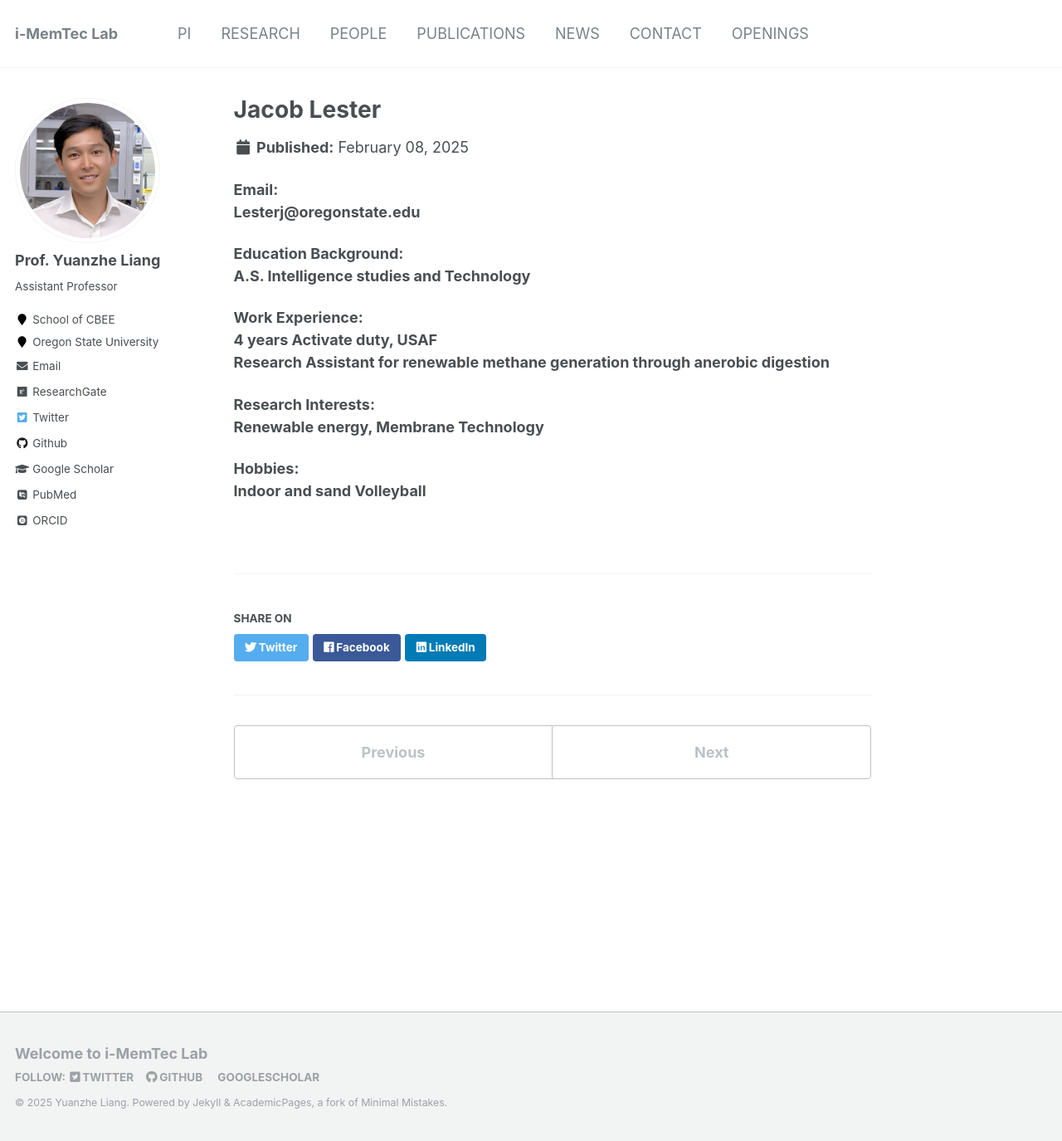
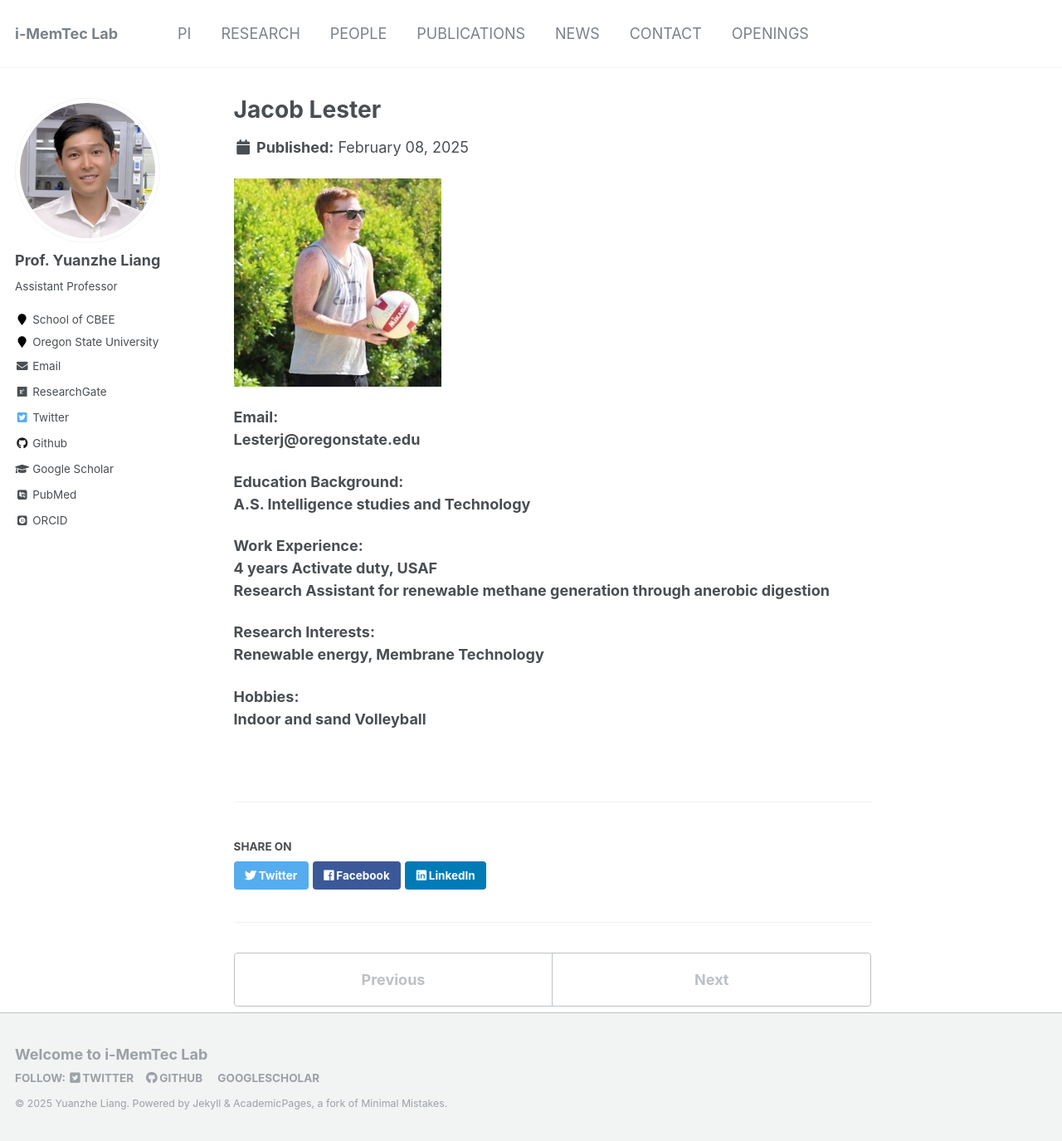
Before and after one commit to yuanzheliang/yuanzheliang.github.io, a Jekyll site: the page built from _portfolio/4-Jacob.md, in a window 1280 px wide and 1375 px high. Shown: the whole window at 83% size. Built offline with Jekyll 4.4.1, drawn with Linux system fonts in a browser that asks for light colours; some web fonts are replaced.

Commit message:
Update 4-Jacob.md

```diff
--- a/_portfolio/4-Jacob.md
+++ b/_portfolio/4-Jacob.md
@@ -4,6 +4,8 @@ excerpt: "**Undergraduate Chemical Engineering Major** <br/><img src='/images/Ja
 collection: portfolio
 status: "alumni"
 ---
+
+<img src='/images/JacobLester.jpg' width='250' height='250'>
 
 **Email:** <br/>
 **Lesterj@oregonstate.edu**
```
